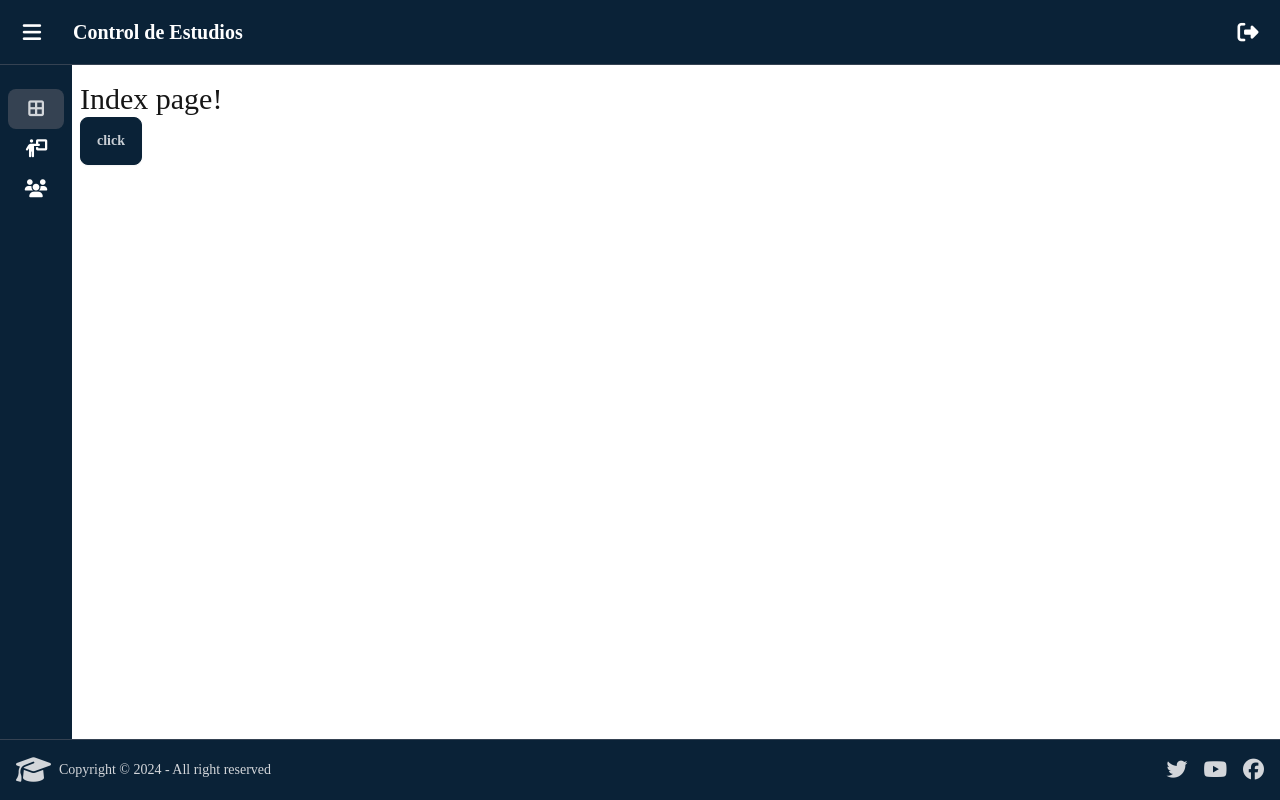
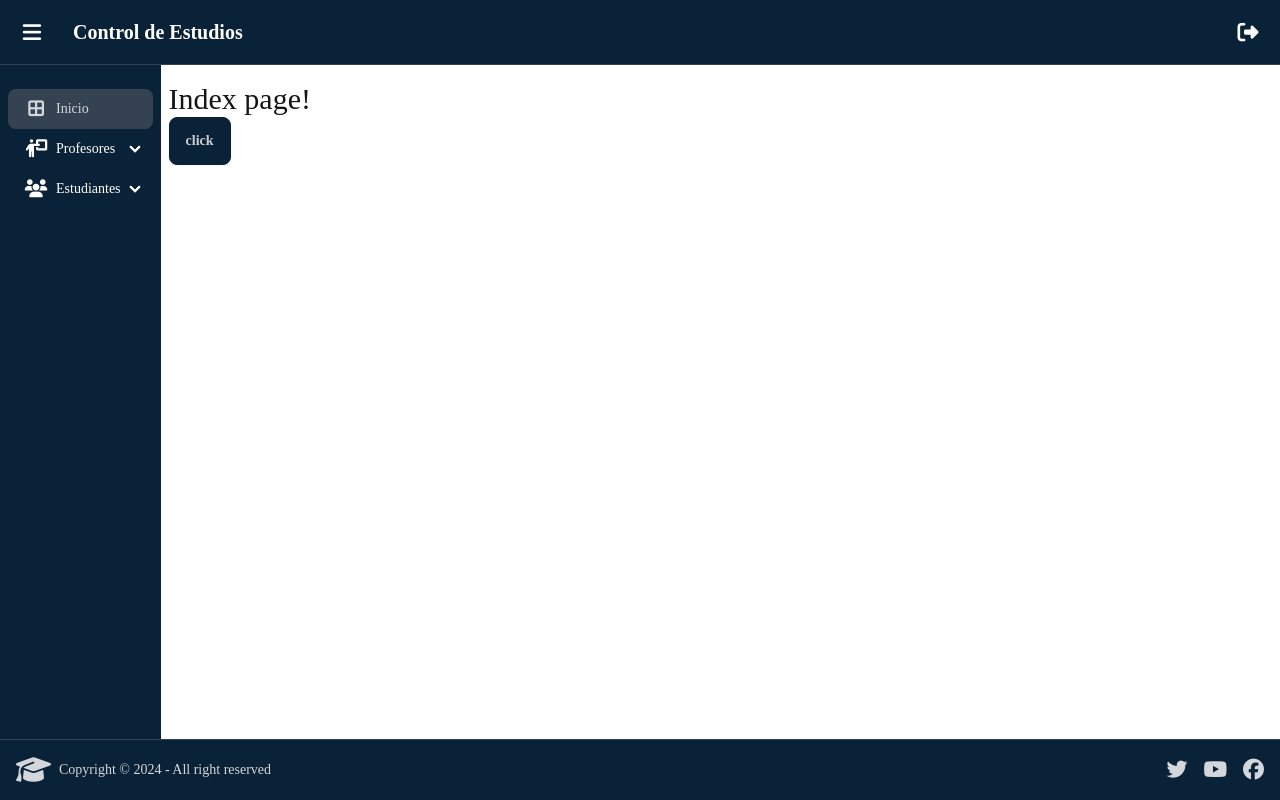
Before and after one commit to RayTarazona/Codigo-fuente-, a Nuxt app: page / in a window 1280 px wide. Built offline with nearby package versions, Linux system fonts and the light colour scheme; no server answers.

Commit message:
feat: Crear component para navegacion lateral
- Crear menu desplegable para profesores y estudiantes

```diff
--- /dev/null
+++ b/components/AppSideNav.vue
@@ -0,0 +1,74 @@
+<script setup lang="ts">
+  const drawerShown = useState('drawerShown', () => true);
+</script>
+
+<template>
+  <nav class="pt-4 text-base-100">
+    <menu class="menu">
+      <li>
+        <nuxt-link to="/"class="text-base-100" active-class="active"><button class="btn btn-ghost btn-square btn-xs"><i class="fas fa-border-all fa-xl"></i></button>
+          <span v-show="drawerShown" >
+            Inicio
+          </span>
+        </nuxt-link>
+      </li>
+      <li>
+        <details >
+        <summary>
+            <button class="btn btn-ghost btn-square btn-xs"><i class="fas fa-person-chalkboard fa-xl"></i></button>
+            <span v-show="drawerShown" >
+              Profesores
+            </span>
+        </summary>
+        <ul>
+          <li>
+          <nuxt-link to="/profesores" class="text-base-100" active-class="active"><button class="btn btn-ghost btn-square btn-xs"><i class="fas fa-list fa-xl"></i></button>
+            <span v-show="drawerShown" >
+              Listar
+            </span>
+          </nuxt-link>
+          </li>
+          <li>
+          <nuxt-link to="/profesores/agregar" class="text-base-100" active-class="active"><button class="btn btn-ghost btn-square btn-xs"><i class="fas fa-circle-plus fa-xl"></i></button>
+            <span v-show="drawerShown" >
+              Agregar
+            </span>
+          </nuxt-link>
+          </li>
+        </ul>
+        </details>
+      </li>
+      <li>
+        <details>
+          <summary>
+              <button class="btn btn-ghost btn-square btn-xs"><i class="fas fa-users fa-xl"></i></button>
+              <span v-show="drawerShown" >
+                Estudiantes
+              </span>
+          </summary>
+          <ul>
+            <li>
+            <nuxt-link to="/estudiantes" class="text-base-100" active-class="active"><button class="btn btn-ghost btn-square btn-xs"><i class="fas fa-list fa-xl"></i></button>
+              <span v-show="drawerShown" >
+                Listar
+              </span>
+            </nuxt-link>
+            </li>
+            <li>
+            <nuxt-link to="" class="text-base-100" active-class="active"><button class="btn btn-ghost btn-square btn-xs"><i class="fas fa-circle-plus fa-xl"></i></button>
+              <span v-show="drawerShown" >
+                Agregar
+              </span>
+            </nuxt-link>
+            </li>
+          </ul>
+        </details>
+      </li>
+
+    </menu>
+  </nav>
+</template>
+
+<style scoped>
+/* code... */
+</style>
--- a/layouts/default.vue
+++ b/layouts/default.vue
@@ -1,38 +1,12 @@
 <script setup lang="ts">
 // code...
-  const drawerShown = useState('drawerShown');
 </script>
 
 <template class="">
   <section class="min-h-screen h-full flex flex-col bg-primary">
     <app-header />
       <main class="flex-1 flex">
-        <nav class="pt-4">
-          <menu class="menu">
-            <li>
-              <nuxt-link to="/"class="text-base-100" active-class="active"><button class="btn btn-ghost btn-square btn-xs"><i class="fas fa-border-all fa-xl"></i></button>
-                <span v-show="drawerShown" >
-                  Inicio
-                </span>
-              </nuxt-link>
-            </li>
-            <li>
-              <nuxt-link to="/profesores" class="text-base-100" active-class="active"><button class="btn btn-ghost btn-square btn-xs"><i class="fas fa-person-chalkboard fa-xl"></i></button>
-                <span v-show="drawerShown" >
-                  Profesores
-                </span>
-              </nuxt-link>
-            </li>
-            <li>
-              <nuxt-link to="/estudiantes" class="text-base-100" active-class="active"><button class="btn btn-ghost btn-square btn-xs"><i class="fas fa-users fa-xl"></i></button>
-                <span v-show="drawerShown" >
-                  Estudiantes
-                </span>
-              </nuxt-link>
-            </li>
-
-          </menu>
-        </nav>
+        <app-side-nav />
         <section class="flex-1 bg-base-100 pt-4 px-2">
           <slot />
         </section>
```
Also changed, not shown: 1 other file (tests, documents, lock files or other folders).
